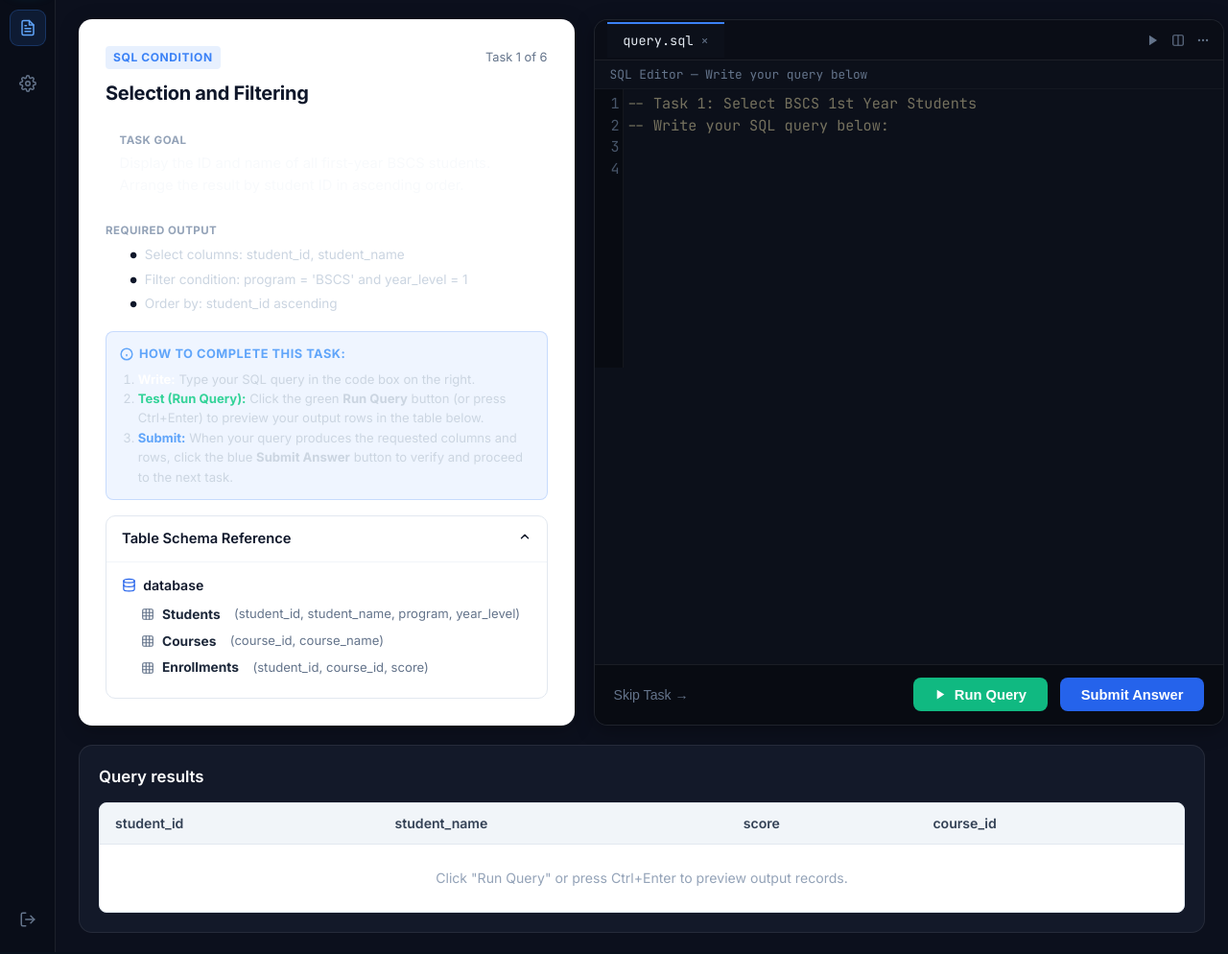
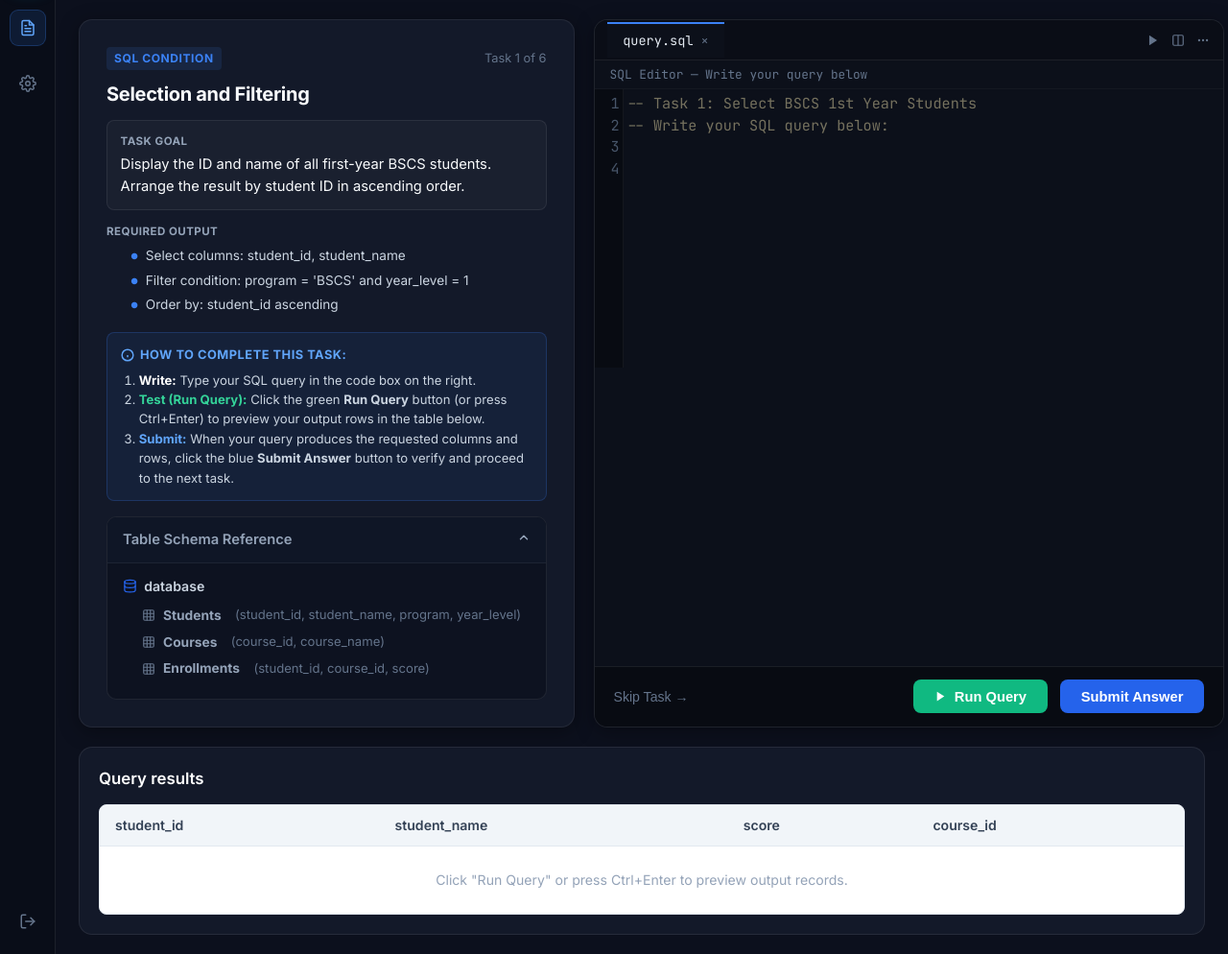
Before and after one commit to DeathKnell837/querylearn, a Flask app: page /experiment/task/sql/43 in a window 1280 px wide. Shown: the part 60-1054 px from the top of the page at 96% size. Run offline with Flask 3, Linux system fonts and the light colour scheme.

Commit message:
Fix task card white background - use proper dark #131929 instead of hardcoded #ffffff

```diff
--- a/static/css/style.css
+++ b/static/css/style.css
@@ -248,28 +248,30 @@ body {
   min-height: 440px;
 }
 
-/* Left Task Instruction Card (Pure Crisp White on Dark Theme) */
+/* Left Task Instruction Card — Dark Theme */
 .ws-task-card {
-  background-color: #ffffff;
-  color: var(--text-dark);
+  background-color: #131929;
+  color: #e2e8f0;
   border-radius: var(--radius-card);
   padding: 1.75rem;
-  box-shadow: 0 4px 20px rgba(0, 0, 0, 0.25);
+  border: 1px solid rgba(255, 255, 255, 0.07);
+  box-shadow: 0 4px 20px rgba(0, 0, 0, 0.35);
   display: flex;
   flex-direction: column;
+  overflow-y: auto;
 }
 
 .ws-task-title {
   font-size: 1.35rem;
   font-weight: 700;
-  color: var(--text-dark);
+  color: #f8fafc;
   margin-bottom: 1rem;
   letter-spacing: -0.3px;
 }
 
 .ws-task-intro {
   font-size: 0.95rem;
-  color: var(--text-body-light);
+  color: #cbd5e1;
   line-height: 1.6;
   margin-bottom: 1.15rem;
 }
@@ -283,7 +285,7 @@ body {
   position: relative;
   padding-left: 1.35rem;
   font-size: 0.9rem;
-  color: #334155;
+  color: #94a3b8;
   margin-bottom: 0.45rem;
   line-height: 1.5;
 }
@@ -293,16 +295,16 @@ body {
   position: absolute;
   left: 0.25rem;
   font-size: 1.3rem;
-  color: #0f172a;
+  color: #3b82f6;
   line-height: 1;
 }
 
 /* Collapsible Table Schema */
 .ws-schema-box {
   margin-top: auto;
-  border: 1px solid #e2e8f0;
+  border: 1px solid rgba(255, 255, 255, 0.08);
   border-radius: 10px;
-  background-color: #ffffff;
+  background-color: #0d1220;
   overflow: hidden;
 }
 
@@ -313,9 +315,10 @@ body {
   align-items: center;
   font-weight: 600;
   font-size: 0.92rem;
-  color: #0f172a;
+  color: #94a3b8;
   cursor: pointer;
-  border-bottom: 1px solid #f1f5f9;
+  border-bottom: 1px solid rgba(255, 255, 255, 0.06);
+  background-color: #0f1626;
 }
 
 .ws-schema-content {
@@ -329,7 +332,7 @@ body {
   align-items: center;
   gap: 0.45rem;
   font-weight: 600;
-  color: #0f172a;
+  color: #cbd5e1;
   margin-bottom: 0.6rem;
 }
 
@@ -339,7 +342,7 @@ body {
   gap: 0.5rem;
   margin-left: 1.25rem;
   margin-bottom: 0.45rem;
-  color: #1e293b;
+  color: #94a3b8;
   font-size: 0.86rem;
 }
 
```
